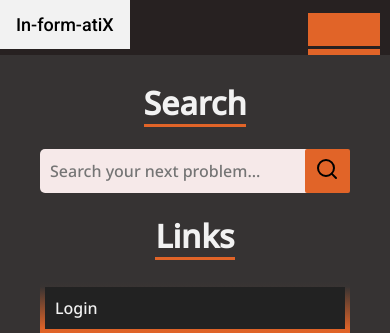
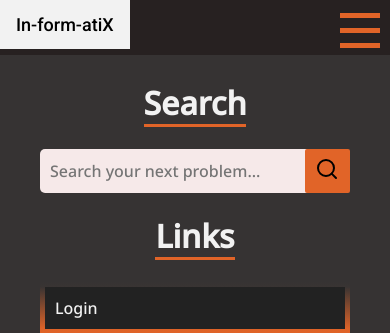
Before and after one commit to ValeuDoamne/In-form-atiX, a PHP site: page / in a window 390 px wide. Shown: the top 333 px of the page. Run offline with PHP 8.4, Linux system fonts and the light colour scheme.

Commit message:
Add files via upload

```diff
--- a/frontend/assets/css/style.css
+++ b/frontend/assets/css/style.css
@@ -41,7 +41,7 @@ font-size: smaller;
  display: none;
 }
 
-.topnav a, .topnav span {
+.topnav a {
   float: left;
   display: block;
   color: #f2f2f2;
@@ -745,6 +745,7 @@ form.register button.anchor {
     grid-template-rows: repeat(3, 1fr);
     justify-items: center;
     z-index: 120;
+    cursor: pointer;
   }
 
   .topnav .hamburger span {
```
Lines whose indentation alone changed are shown as unchanged.
